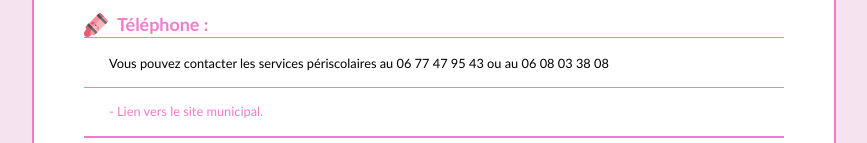
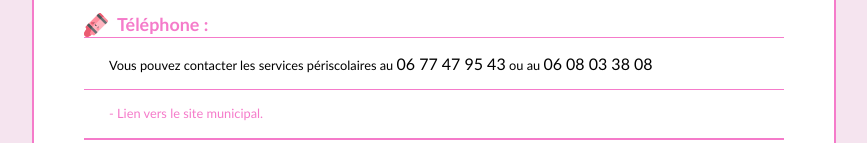
Before and after one commit to rchristophe/mater1, a plain HTML site: page sous_dossiers/periscolaire/periscolaire.html in a window 1280 px wide. Shown: the part 424-567 px from the top of the page, without its empty margins (206-1073 px from the left). Drawn offline with Linux system fonts and the light colour scheme.

Commit message:
Update periscolaire.html

```diff
--- a/sous_dossiers/periscolaire/periscolaire.html
+++ b/sous_dossiers/periscolaire/periscolaire.html
@@ -15,7 +15,7 @@
 				<h2>Personne à prévenir : </h2>
 				<p>Mme TESTA Nathalie</p>
 				<h2>Téléphone : </h2>
-				<p>Vous pouvez contacter les services périscolaires au 06 77 47 95 43 ou au 06 08 03 38 08</p>
+				<p>Vous pouvez contacter les services périscolaires au <FONT size="3pt">06 77 47 95 43</FONT> ou au <FONT size="3pt">06 08 03 38 08</FONT></p>
 
 				<hr color="#F57BCA"; size="1">
 				<p><a href="https://www.pignans.fr/?s=p%C3%A9riscolaire" target="_blank" style="text-decoration:none">- Lien vers le site municipal.</a></p>
```
